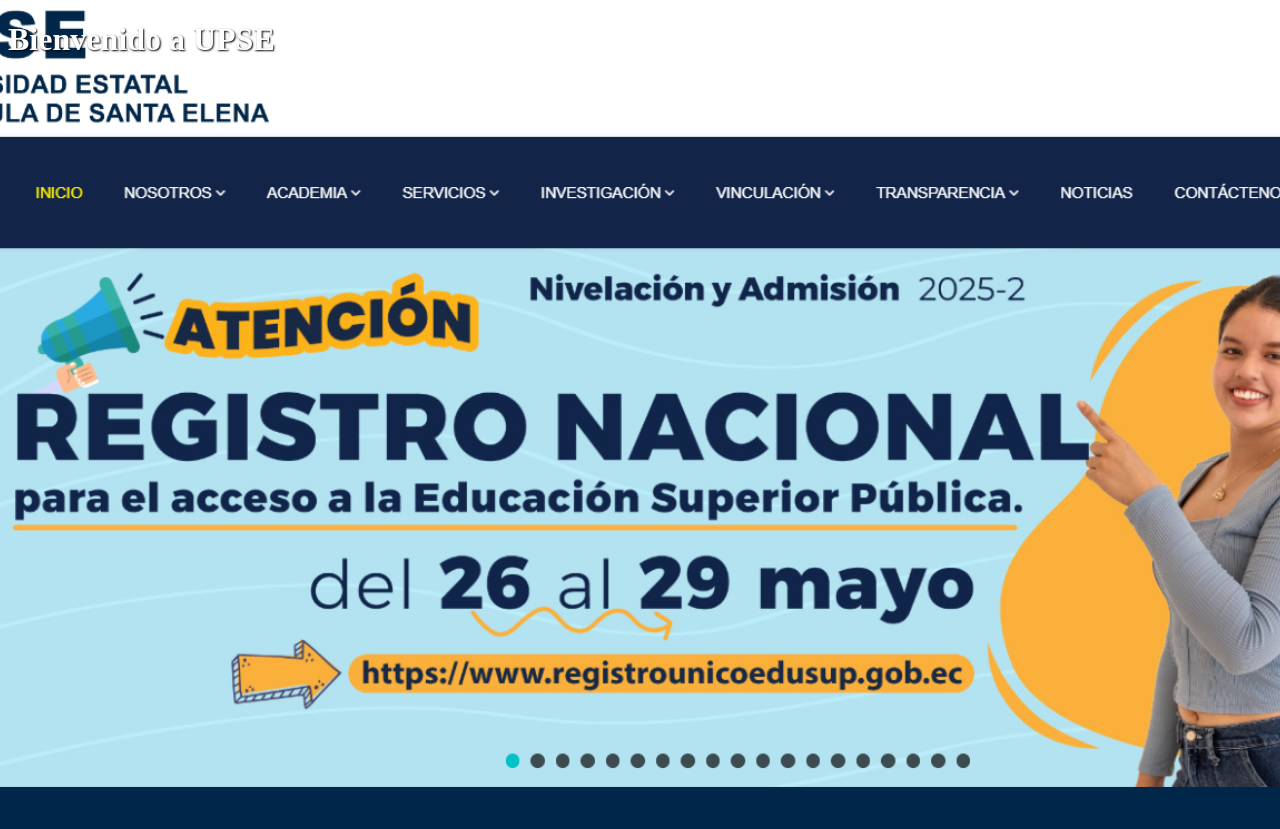
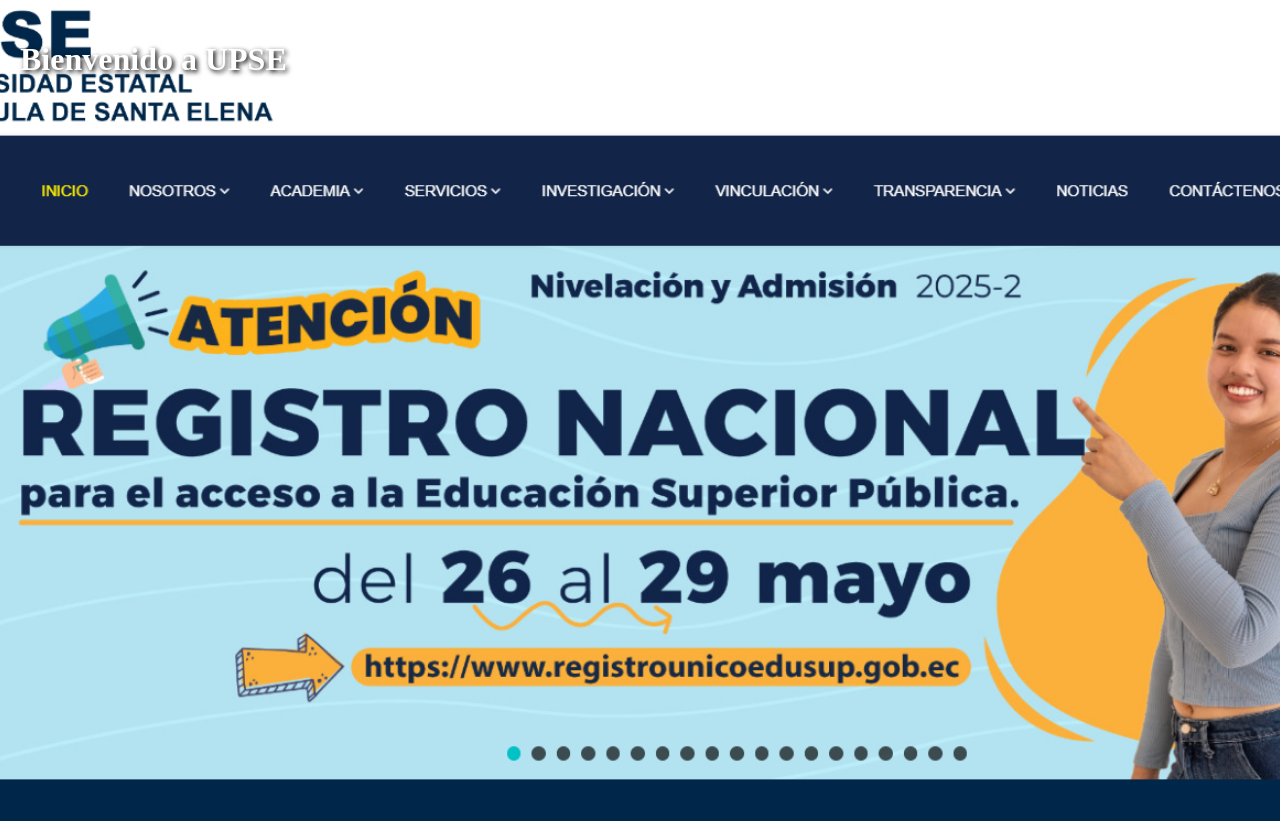
Before and after one commit to martz84/upse-chatbot, a plain HTML site: page index.html in a window 1280 px wide. Drawn offline with nearby package versions, Linux system fonts and the light colour scheme.

Commit message:
Update index.html

```diff
--- a/index.html
+++ b/index.html
@@ -4,8 +4,18 @@
   <title>UPSE Chatbot</title>
   <script src="https://www.gstatic.com/dialogflow-console/fast/messenger/bootstrap.js?v=1"></script>
 </head>
-<body style="background-image: url('Upse.png'); background-size: cover; background-repeat: no-repeat; background-position: center; height: 100vh;">
-  <h1 style="color: white; text-shadow: 1px 1px 2px black;">Bienvenido a UPSE</h1>
+<body style="
+  background-image: url('UPSE.png');
+  background-size: cover;
+  background-repeat: no-repeat;
+  background-position: center;
+  height: 100vh;
+  margin: 0;
+  padding: 0;
+">
+  <h1 style="color: white; text-shadow: 2px 2px 5px black; padding: 20px;">
+    Bienvenido a UPSE
+  </h1>
 
   <df-messenger
     intent="WELCOME"
```
